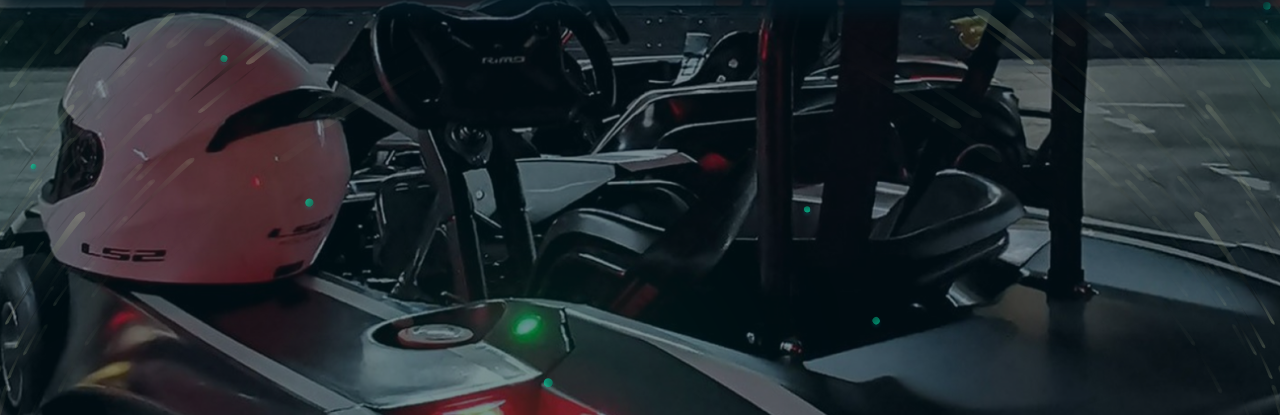
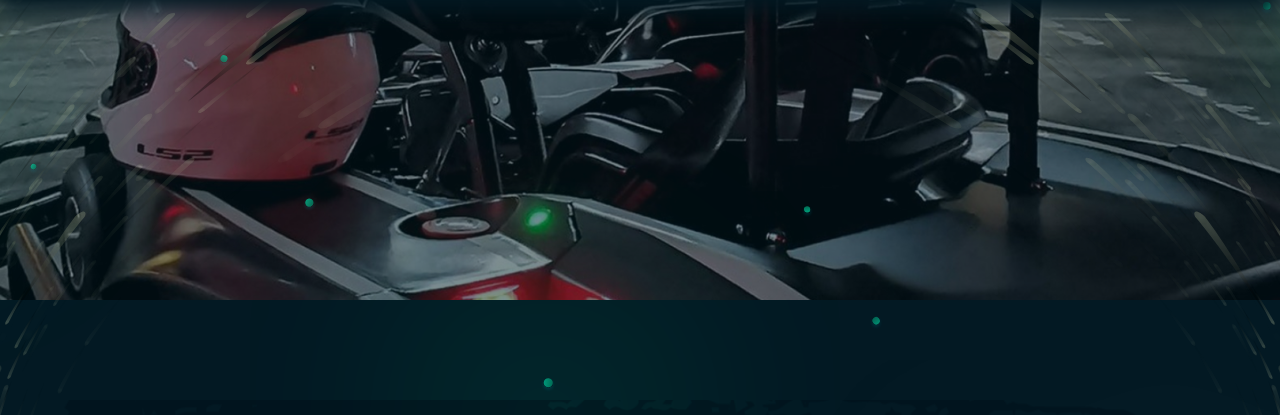
Before and after one commit to Denis-Paziak/Carts, a website: page src/index.html in a window 1280 px wide. Shown: the part 110-525 px from the top of the page. Drawn offline with nearby package versions, Linux system fonts and the light colour scheme; files that its build step writes are made by us from their sources; a web font is replaced by a local one.

Commit message:
fix height

```diff
--- a/src/scss/style.scss
+++ b/src/scss/style.scss
@@ -90,6 +90,12 @@
     .hero-text {
         margin-top: 100px;
         margin-bottom: 100px;
+    }
+}
+
+@media screen and (max-height: 1000px) {
+    .hero-img {
+        height: 300px;
     }
 }
 
```
Also changed, not shown: dist/css/style.css.
